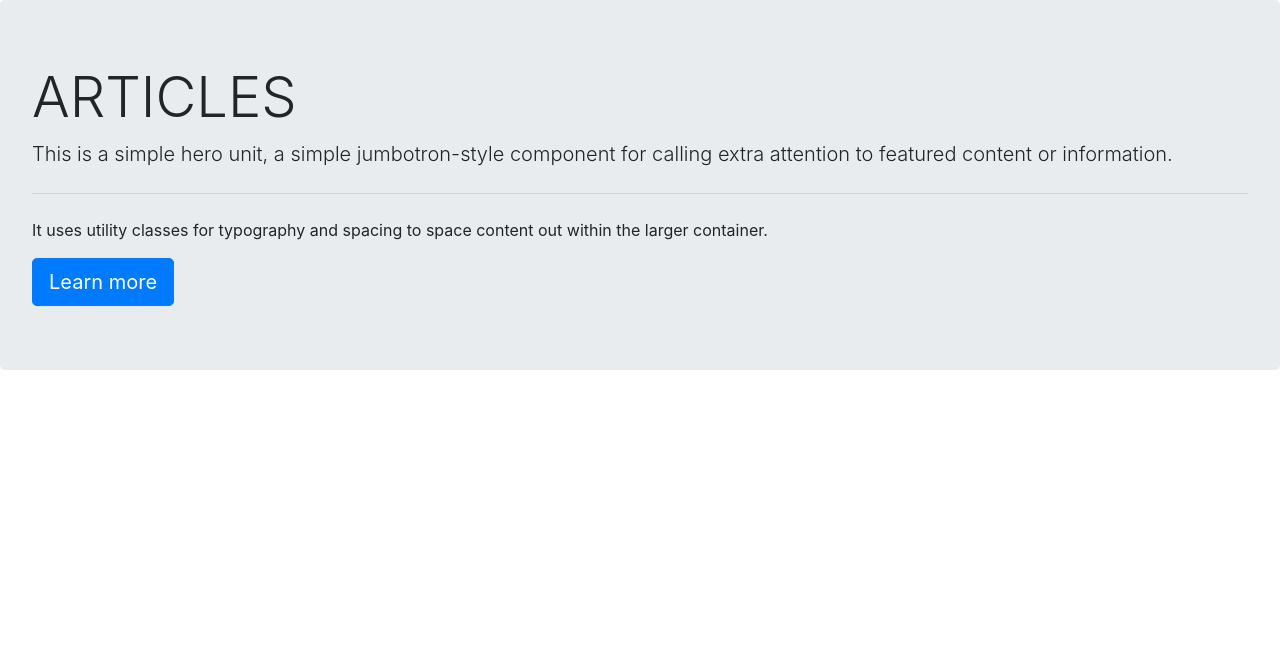
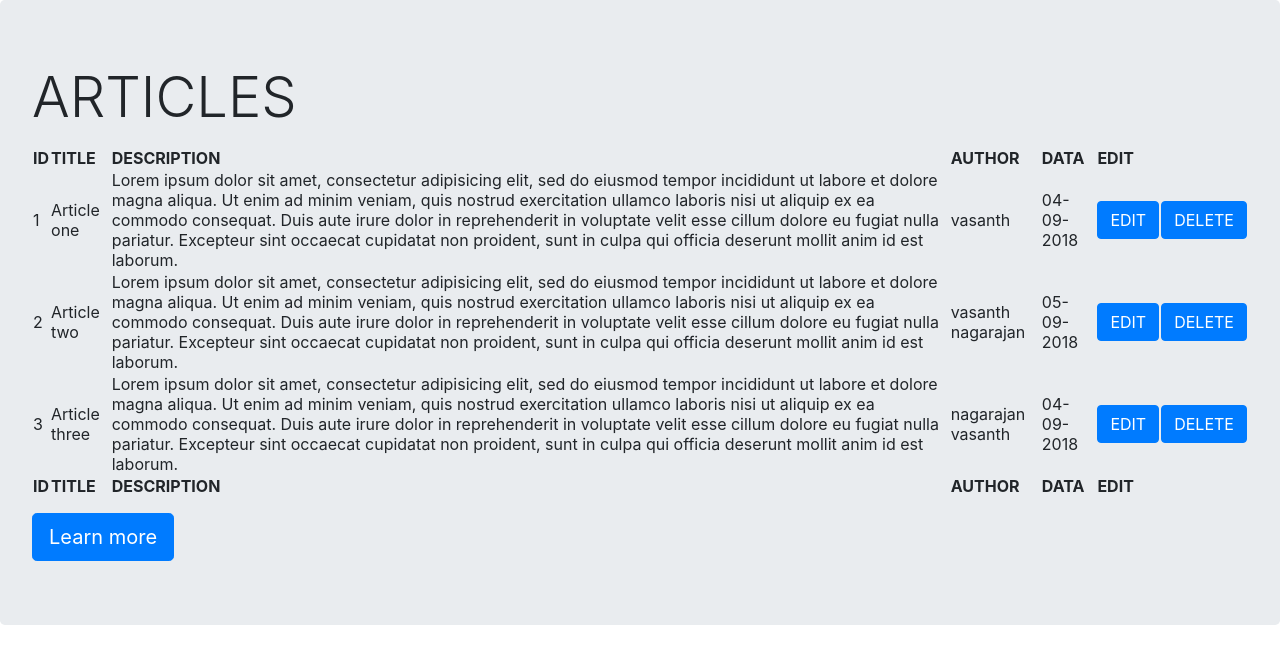
Before and after one commit to zsunday/flask_userlists, a Flask app: page /articles in a window 1280 px wide. Shown: the part 56-720 px from the top of the page. Run offline with Flask 2, Linux system fonts and the light colour scheme.

Commit message:
DESCRIPTION

```diff
--- a/app.py
+++ b/app.py
@@ -1,19 +1,19 @@
-from flask import Flask, render_template
+from flask import Flask , render_template
+from data import Articles
 
-app=Flask(__name__)
+app = Flask(__name__)
+app.debug = True
 
-
-@app.route('/',methods=['GET','POST'])
+@app.route('/', methods=['GET', 'POST']) # 경로(그 쪽 경로에 입장하면 실행)/로그인,관리자OX
 def hello_world():
-    return render_template('home.html',name="HOME")
-
-@app.route('/about',methods=['GET','POST'])
+    return render_template('home.html', name="황지선") # 섞는 게 가능
+    #'<h1>Hello World!</h1>' # h1과tag가 만나면 tag의 기능만 캡쳐함
+@app.route('/about', methods=['GET', 'POST'])
 def about():
-    return render_template('about.html',name="ABOUT")
-
-@app.route('/articles',methods=['GET','POST'])
+    return render_template("about.html")
+@app.route('/articles', methods=['GET', 'POST'])
 def articles():
-    return render_template('articles.html',name="ARTICLES")
-
-if __name__=='__main__':
+    articles = Articles()
+    return render_template( "articles.html", articles = articles )
+if __name__ == '__main__':
     app.run(debug=True)
--- /dev/null
+++ b/data.py
@@ -0,0 +1,8 @@
+def Articles():
+    articles = [  {  'id': 1,  'title':'Article one',  'body':'Lorem ipsum dolor sit amet, consectetur adipisicing elit, sed do eiusmod tempor incididunt ut labore et dolore magna aliqua. Ut enim ad minim veniam, quis nostrud exercitation ullamco laboris nisi ut aliquip ex ea commodo consequat. Duis aute irure dolor in reprehenderit in voluptate velit esse cillum dolore eu fugiat nulla pariatur. Excepteur sint occaecat cupidatat non proident, sunt in culpa qui officia deserunt mollit anim id est laborum.',  'author':'vasanth',  'create_date':'04-09-2018',  },
+ {  'id': 2,  'title':'Article two',  'body':'Lorem ipsum dolor sit amet, consectetur adipisicing elit, sed do eiusmod tempor incididunt ut labore et dolore magna aliqua. Ut enim ad minim veniam, quis nostrud exercitation ullamco laboris nisi ut aliquip ex ea commodo consequat. Duis aute irure dolor in reprehenderit  in voluptate velit esse cillum dolore eu fugiat nulla pariatur. Excepteur sint occaecat cupidatat non proident, sunt in culpa qui officia deserunt mollit anim id est laborum.',  'author':'vasanth nagarajan',  'create_date':'05-09-2018',  },
+{  'id': 3,  'title':'Article three',  'body':'Lorem ipsum dolor sit amet, consectetur adipisicing elit, sed do eiusmod tempor incididunt ut labore et dolore magna aliqua. Ut enim ad minim veniam, quis nostrud exercitation ullamco laboris nisi ut aliquip ex ea commodo consequat. Duis aute irure dolor in reprehenderit in voluptate velit esse cillum dolore eu fugiat nulla pariatur. Excepteur sint occaecat cupidatat non proident, sunt in culpa qui officia deserunt mollit anim id est laborum.',  'author':'nagarajan vasanth',  'create_date':'04-09-2018',  } ]
+    return articles
+
+# data=Articles()
+# print(data)
--- a/templates/articles.html
+++ b/templates/articles.html
@@ -2,9 +2,51 @@
 {% block body %}
 <div class="jumbotron">
     <h1 class="display-4">ARTICLES</h1>
-    <p class="lead">This is a simple hero unit, a simple jumbotron-style component for calling extra attention to featured content or information.</p>
-    <hr class="my-4">
-    <p>It uses utility classes for typography and spacing to space content out within the larger container.</p>
+    <p>
+      <table>
+        <thead>
+            <tr>
+                <th>ID</th>
+                <th>TITLE</th>
+                <th>DESCRIPTION</th>
+                <th>AUTHOR</th>
+                <th>DATA</th>
+                <th>EDIT</th>
+            </tr>
+        </thead>
+        <tbody>
+          <ul>
+            {% for article in articles %}
+            <tr>
+              <td>{{article['id']}}</td>
+              <td>{{article['title']}}</td>
+              <td>{{article['body']}}</td>
+              <td>{{article['author']}}</td>
+              <td>{{article['create_date']}}</td>
+              <td><a class="btn btn-primary" href="#" role="button">EDIT</a>
+              </td>
+              <td><a class="btn btn-primary" href="#" role="button">DELETE</a>
+              </td>
+            </tr>
+            {% endfor %}
+          </ul>
+
+        </tbody>
+        <tfoot>
+            <tr>
+              <th>ID</th>
+              <th>TITLE</th>
+              <th>DESCRIPTION</th>
+              <th>AUTHOR</th>
+              <th>DATA</th>
+              <th>EDIT</th>
+            </tr>
+        </tfoot>
+	</table>
+
+</body>
+</html>
+    </p>
     <a class="btn btn-primary btn-lg" href="#" role="button">Learn more</a>
   </div>
 {% endblock %}
```
